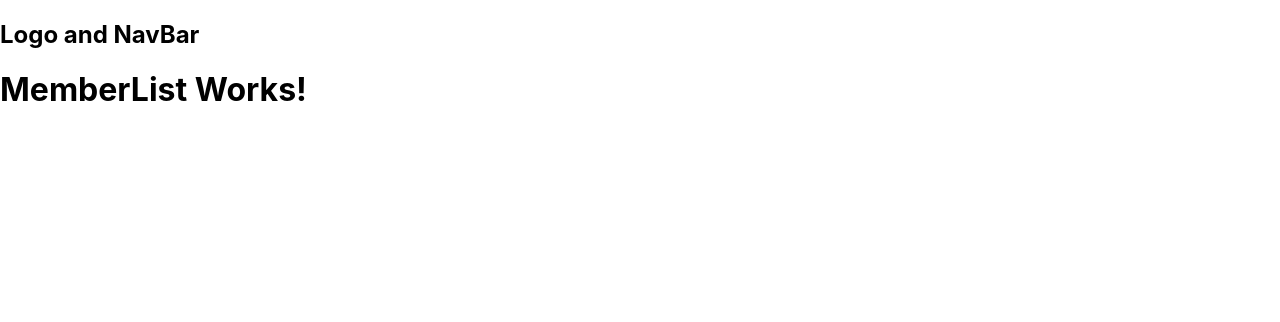
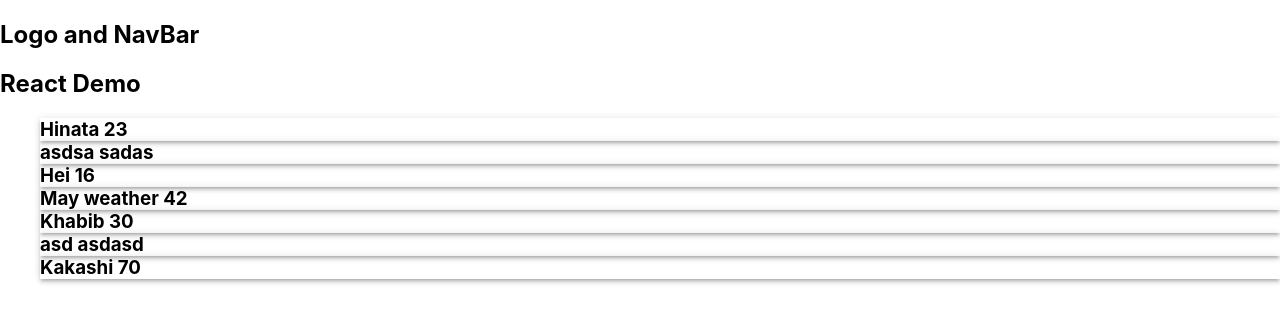
Before and after one commit to webmasterdevlin/inmeta-reactjs, a React (Create React App) app: page /member-list in a window 1280 px wide. Shown: the top 322 px of the page. Built offline with nearby package versions, Linux system fonts and the light colour scheme; data requests are answered from the project's data file.

Commit message:
added box material

```diff
--- a/src/components/MemberList.js
+++ b/src/components/MemberList.js
@@ -1,8 +1,8 @@
 import React, { useState, useEffect } from 'react';
 import axios from 'axios';
+import Box from '@material-ui/core/Box';
 
 export default function MemberList() {
-
     const [members, setMembers] = useState([]);
     useEffect(() => {
         loadMembers();
@@ -10,8 +10,21 @@ export default function MemberList() {
 
     const loadMembers = async () => {
         const response = await axios.get("http://localhost:5000/members");
-        console.log(response.data);
+        console.log("RESPONSE_DATA: ", response.data);
+        setMembers(response.data);
     }
 
-    return (<h1>MemberList Works!</h1>)
+    return (<div>
+        <h2>React Demo</h2>
+        <h3>
+            <ul style={{ listStyle: 'none' }}>
+                {members.map(m =>
+                    <Box boxShadow={3}>
+                        <li key={m.id} >{m.name} {m.age}</li>
+                    </Box>
+                )}
+            </ul>
+        </h3>
+
+    </div>)
 }
```
